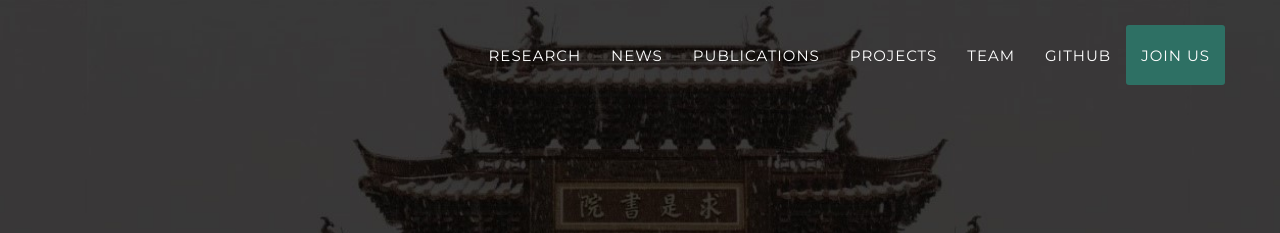
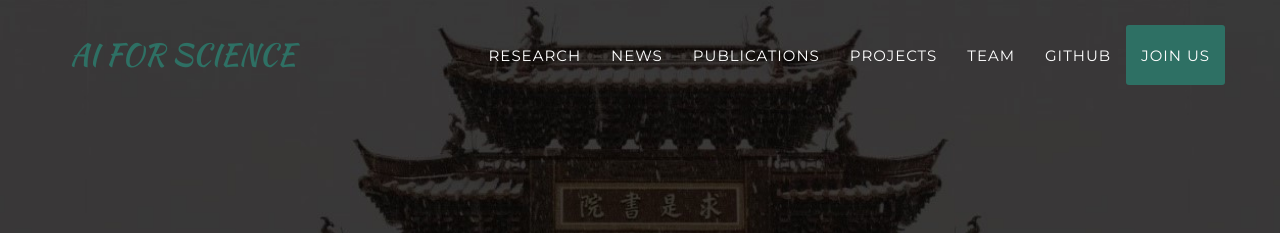
Before and after one commit to HICAI-ZJU/HICAI-ZJU.github.io, a Jekyll site: the page built from index.html, in a window 1280 px wide. Shown: the top 233 px of the page. Built offline with Jekyll 4.4.1, drawn with Linux system fonts in a browser that asks for light colours; some web fonts are replaced.

Commit message:
Update _config.yml

```diff
--- a/_config.yml
+++ b/_config.yml
@@ -2,7 +2,7 @@ url: https://hicai-zju.github.io
 baseurl:
 
 # Site settings
-title:
+title:  AI FOR SCIENCE
 email: huajunsir@zju.edu.cn
 description: "An AI for science team from Hangzhou Innovation Center of Zhejiang University."
 
```
